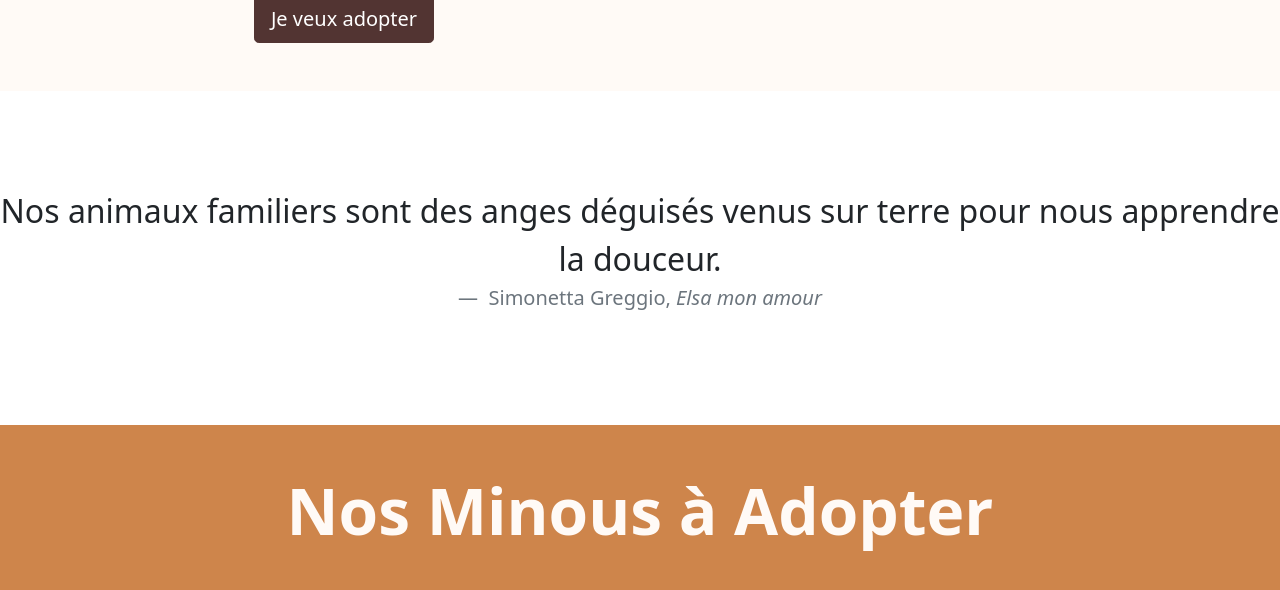
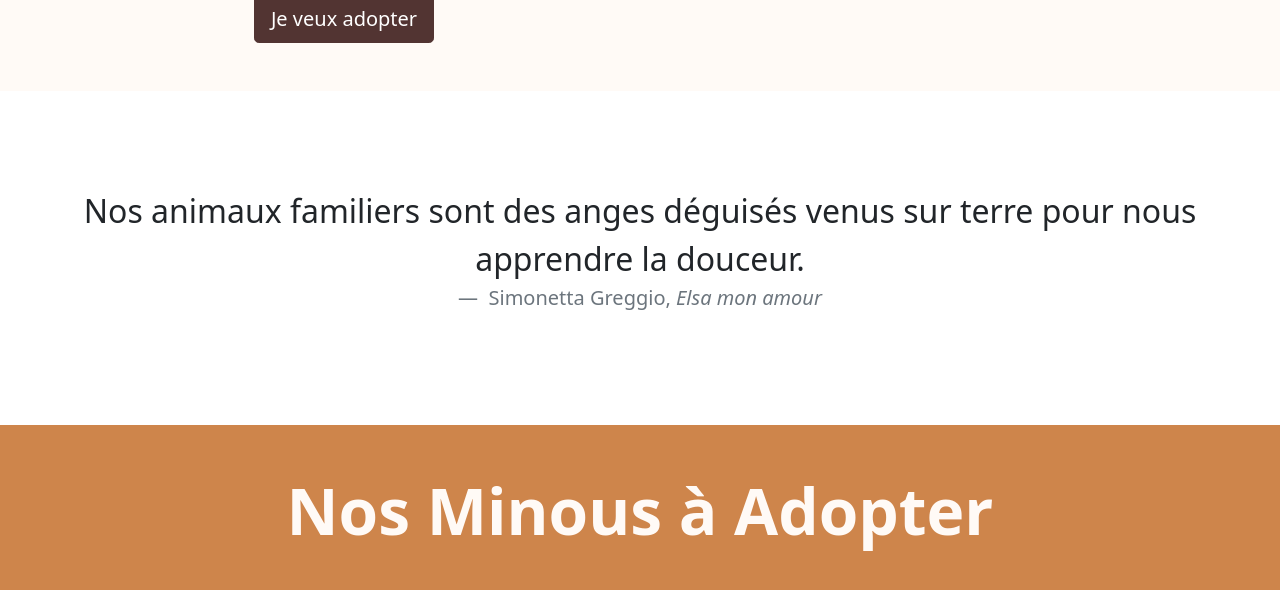
Before and after one commit to nitrambed/evaluation-studi-le-refuge, a website: page index.html in a window 1280 px wide. Shown: the part 496-1086 px from the top of the page. Drawn offline with nearby package versions, Linux system fonts and the light colour scheme.

Commit message:
modifying css on quote section  html file

```diff
--- a/index.html
+++ b/index.html
@@ -73,7 +73,7 @@
 
   <!-- quote section -->
   <section id="quote">
-    <figure class="text-center py-5 my-5">
+    <figure class="text-center py-5 m-5">
       <blockquote class="blockquote">
         <p class="fs-2">Nos animaux familiers sont des anges déguisés venus sur terre pour nous apprendre la douceur.
         </p>
```
